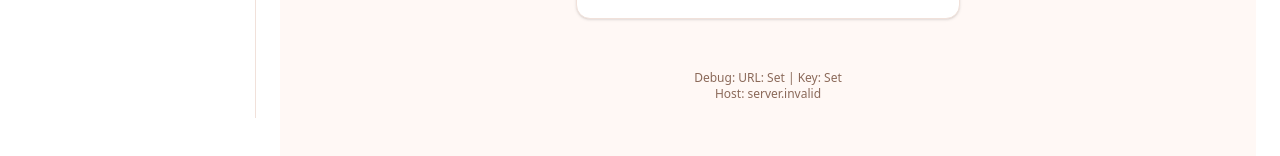
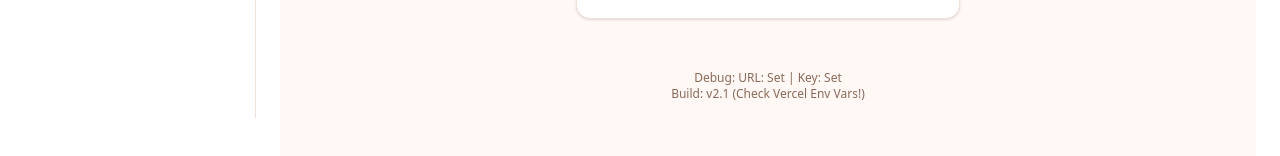
Before and after one commit to abdallahsherif492/zuhasystem, a Next.js app: page /login in a window 1280 px wide. Shown: the part 682-838 px from the top of the page. Built offline with nearby package versions, Linux system fonts and the light colour scheme; no server answers.

Commit message:
chore: Update login page debug info to v2.1

```diff
--- a/src/app/login/page.tsx
+++ b/src/app/login/page.tsx
@@ -137,7 +137,7 @@ export default function LoginPage() {
             <div className="absolute bottom-4 text-xs text-muted-foreground text-center px-4">
                 Debug: URL: {process.env.NEXT_PUBLIC_SUPABASE_URL ? "Set" : "Missing"} | Key: {process.env.NEXT_PUBLIC_SUPABASE_ANON_KEY ? "Set" : "Missing"}
                 <br />
-                Host: {process.env.NEXT_PUBLIC_SUPABASE_URL?.slice(8, 28) || "N/A"}
+                Build: v2.1 (Check Vercel Env Vars!)
             </div>
         </div>
     );
```
